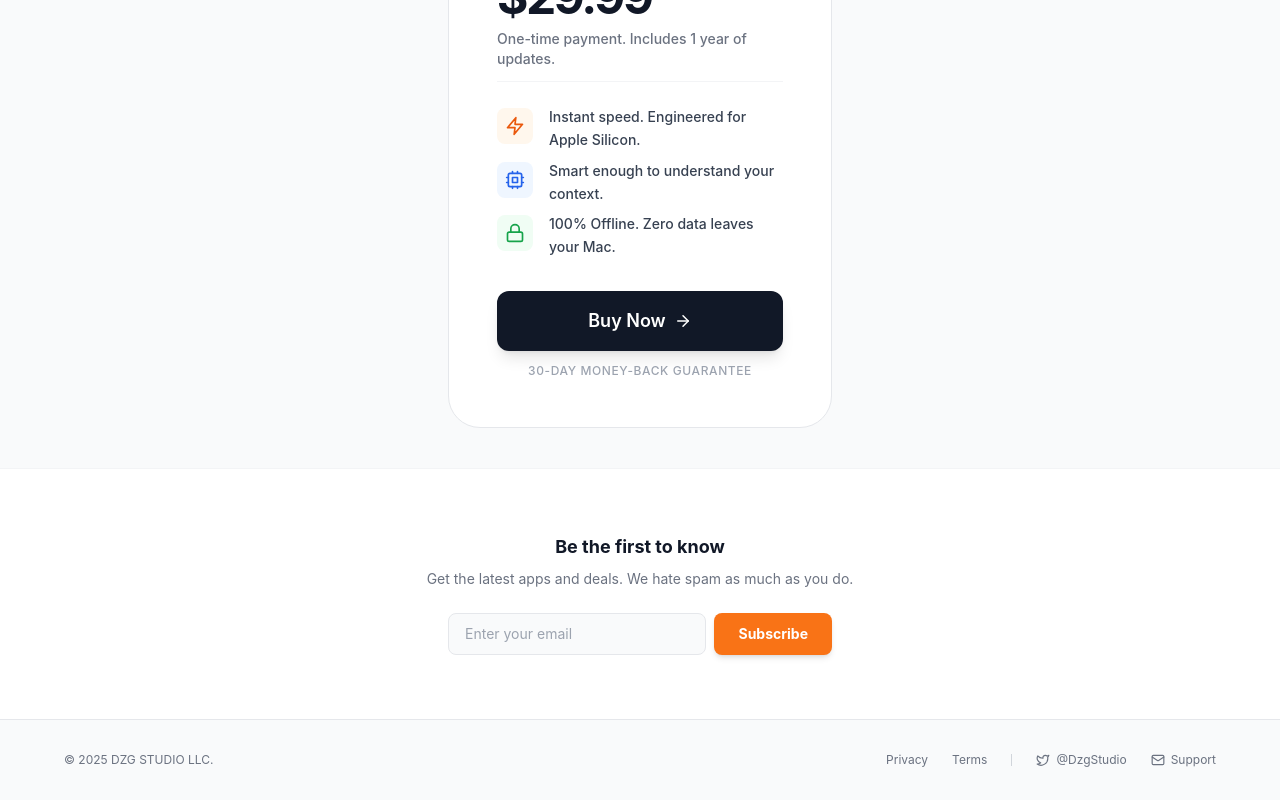
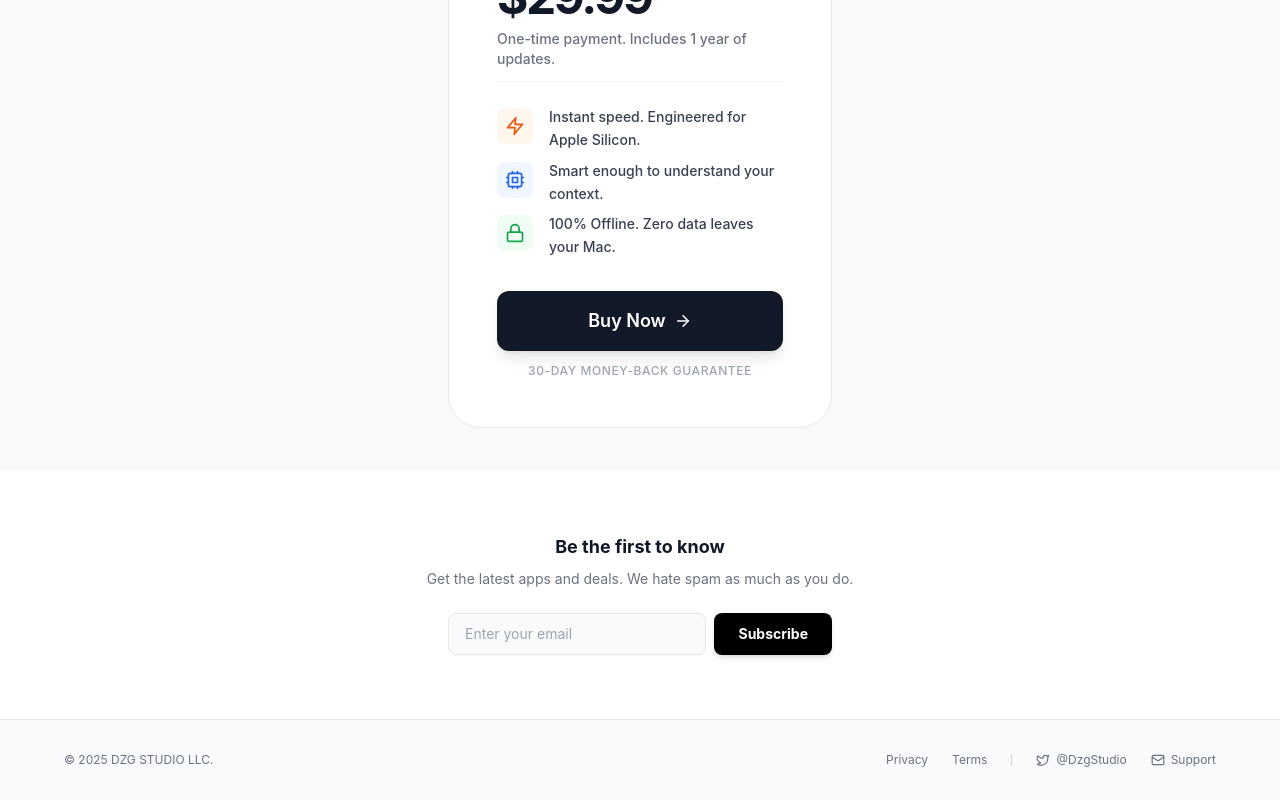
Before and after one commit to yg1112/ResoWebsite, a React (Vite) app: page / in a window 1280 px wide. Shown: the part 4525-5325 px from the top of the page. Built offline with nearby package versions, Linux system fonts and the light colour scheme; the HTML template or start-up script is replaced by a standard one.

Commit message:
Update Footer.jsx

```diff
--- a/src/components/Footer.jsx
+++ b/src/components/Footer.jsx
@@ -164,7 +164,7 @@ const Footer = () => {
               />
               <button
                 type="submit"
-                className="px-6 py-2.5 bg-orange-500 text-white font-bold rounded-lg hover:bg-orange-600 transition-all shadow-md hover:shadow-lg text-sm whitespace-nowrap"
+                className="px-6 py-2.5 bg-black text-white font-bold rounded-lg hover:bg-gray-800 transition-all shadow-md hover:shadow-lg text-sm whitespace-nowrap"
               >
                 Subscribe
               </button>
```
